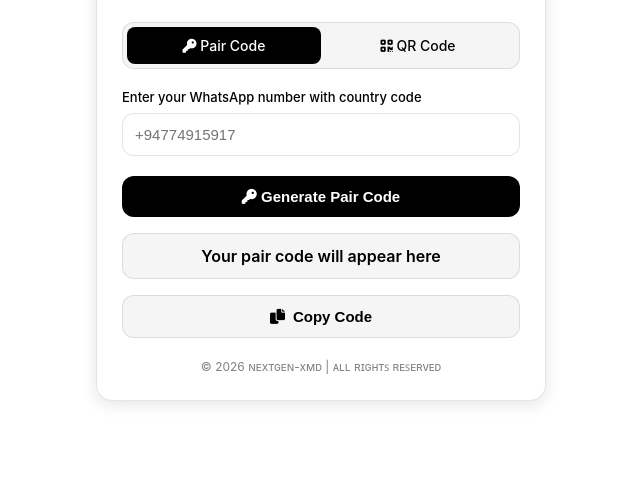
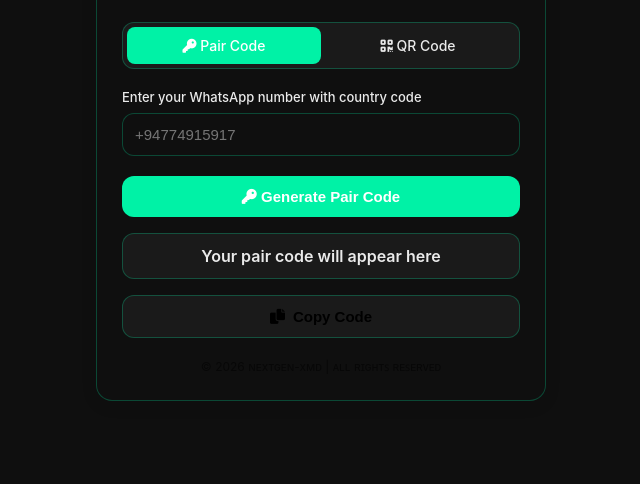
Before and after one commit to nazimhihoo/web-pair, a website: page pair.html in a window 1280 px wide. Shown: the part 316-800 px from the top of the page, without its empty margins (319-959 px from the left). Drawn offline with nearby package versions, Linux system fonts and the light colour scheme.

Commit message:
Update pair.html

```diff
--- a/pair.html
+++ b/pair.html
@@ -10,14 +10,14 @@
     />
     <style>
       :root {
-        --primary-color: #000000;
-        --secondary-color: #ffffff;
-        --accent-color: #f0f0f0;
-        --text-color: #000000;
-        --background-color: #ffffff;
-        --hover-color: #f5f5f5;
-        --border-color: rgba(0, 0, 0, 0.1);
-      }
+  --primary-color: #00f2a6;          /* Neon Green Accent */
+  --secondary-color: #ffffff;        /* Pure White Text */
+  --accent-color: #1e1e1e;           /* Dark Card Surface */
+  --text-color: #eaeaea;             /* Soft White Text */
+  --background-color: #0f0f0f;       /* Deep Dark Background */
+  --hover-color: #1a1a1a;            /* Hover Surface */
+  --border-color: rgba(0, 242, 166, 0.25); /* Neon Green Border Glow */
+}
 
       * {
         margin: 0;
```
